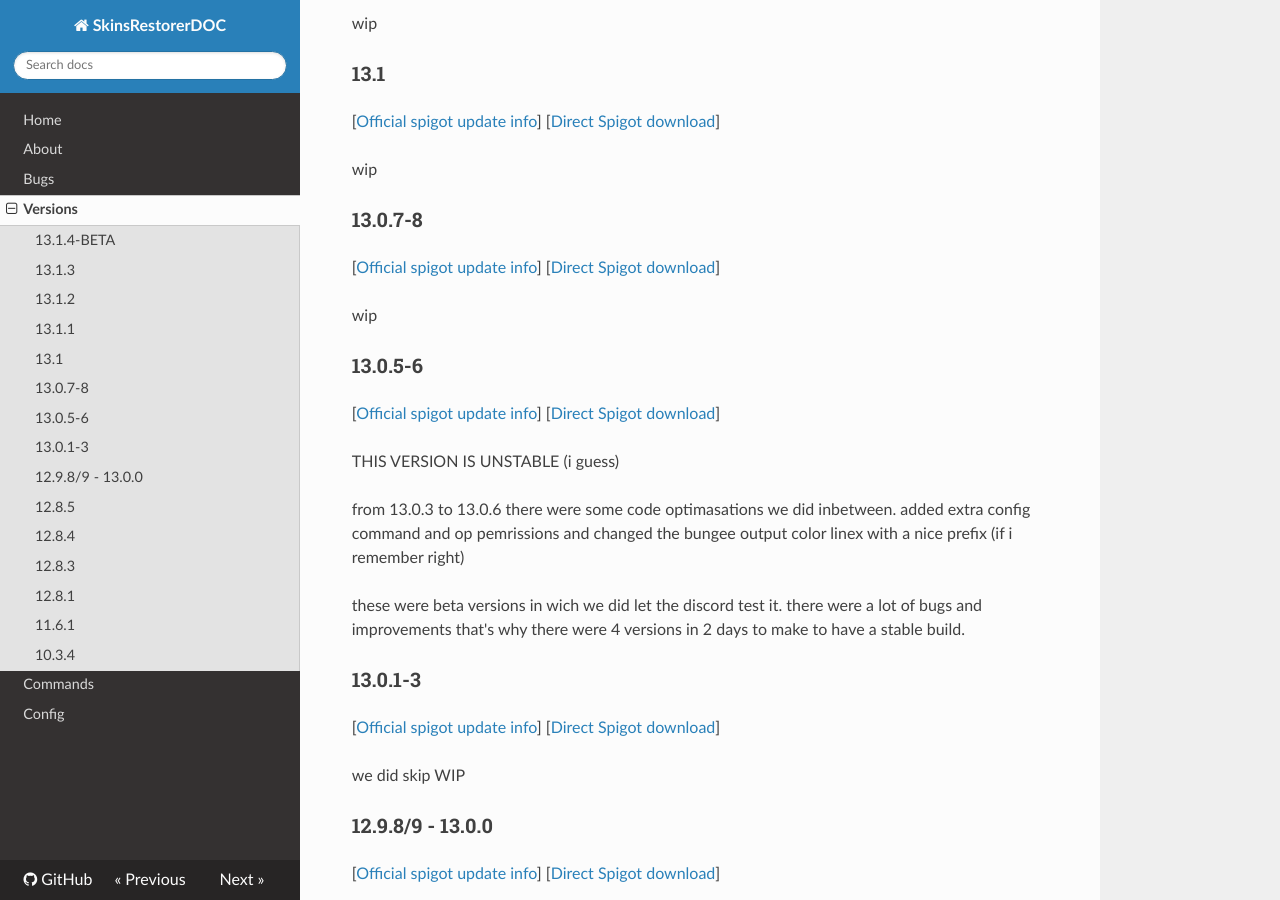
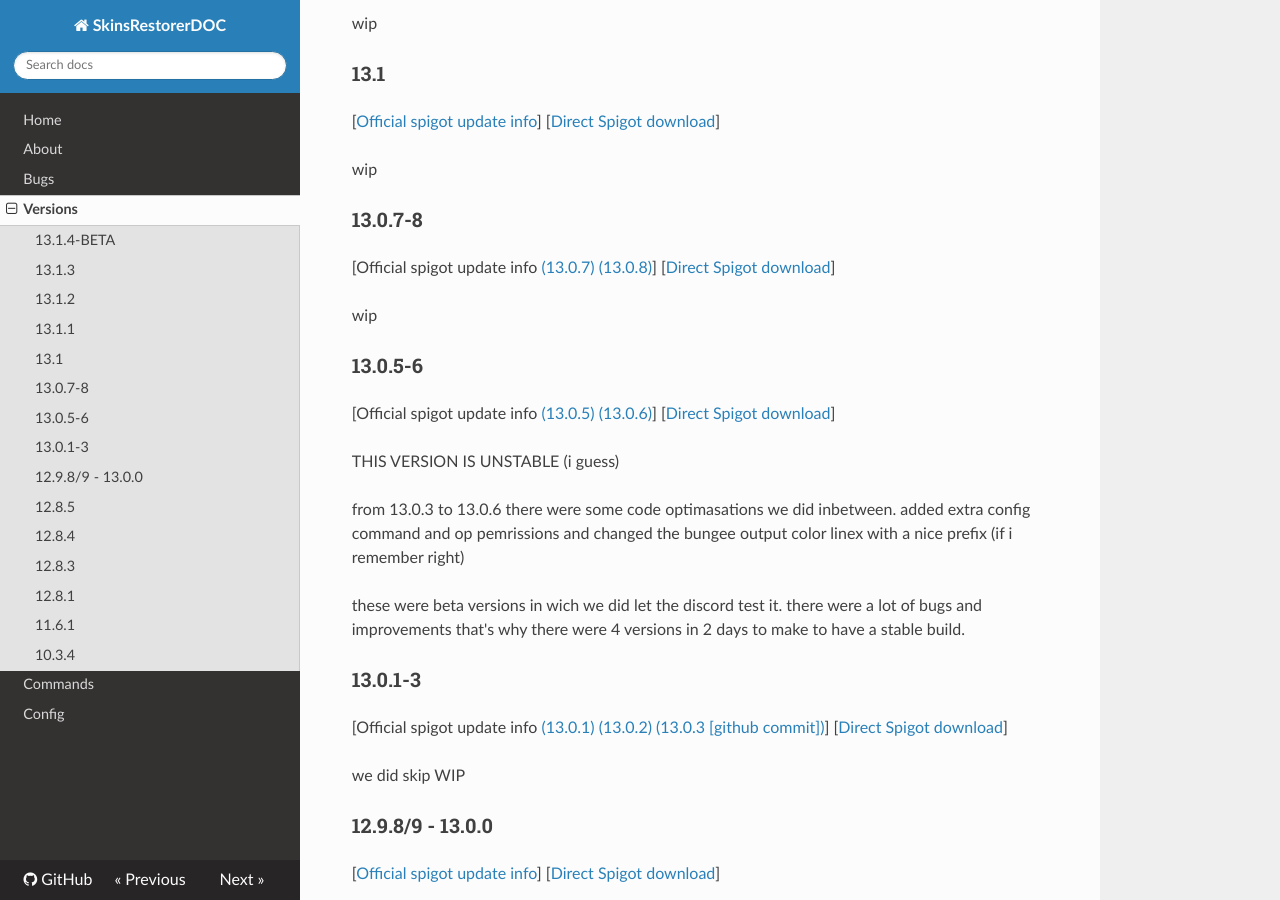
Before and after one commit to xknat/SkinsRestorerDOC, an MkDocs documentation site: the page built from docs/versions.md, in a window 1280 px wide and 900 px high, scrolled down 876 px. Built offline with MkDocs 1.6.1, drawn with Linux system fonts in a browser that asks for light colours; nearby versions of some CDN libraries; old or Windows-style settings are respelled for this version of MkDocs.

Commit message:
added update spigot page in version.md till v13.0.1

```diff
--- a/docs/versions.md
+++ b/docs/versions.md
@@ -13,7 +13,7 @@ sadly after a month or 2 all proxy's were slowley goign down. in the end some se
 
 ###13.1.3
 
-[[Official spigot update info](versions.md)] [[Direct Spigot download](https://www.spigotmc.org/resources/skinsrestorer.2124/download?version=178566)]
+[[Official spigot update info](https://www.spigotmc.org/resources/skinsrestorer.2124/update?update=181347)] [[Direct Spigot download](https://www.spigotmc.org/resources/skinsrestorer.2124/download?version=178566)]
 
 - fixed skinsrestorer not working for bukkit since 1.12
 
@@ -25,7 +25,7 @@ sadly after a month or 2 all proxy's were slowley goign down. in the end some se
 
 ###13.1.2
 
-[[Official spigot update info](versions.md)] [[Direct Spigot download](https://www.spigotmc.org/resources/skinsrestorer.2124/download?version=167127)]
+[[Official spigot update info](https://www.spigotmc.org/resources/skinsrestorer.2124/update?update=169709)] [[Direct Spigot download](https://www.spigotmc.org/resources/skinsrestorer.2124/download?version=167127)]
 
 - we added the [skinsrestorer] prefix to conzole output command's
 
@@ -33,25 +33,25 @@ sadly after a month or 2 all proxy's were slowley goign down. in the end some se
 
 ###13.1.1
 
-[[Official spigot update info](versions.md)] [[Direct Spigot download](https://www.spigotmc.org/resources/skinsrestorer.2124/download?version=166558)]
+[[Official spigot update info](https://www.spigotmc.org/resources/skinsrestorer.2124/update?update=169123)] [[Direct Spigot download](https://www.spigotmc.org/resources/skinsrestorer.2124/download?version=166558)]
 
 wip
 
 ###13.1
 
-[[Official spigot update info](versions.md)] [[Direct Spigot download](https://www.spigotmc.org/resources/skinsrestorer.2124/download?version=166402)]
+[[Official spigot update info](https://www.spigotmc.org/resources/skinsrestorer.2124/update?update=168965)] [[Direct Spigot download](https://www.spigotmc.org/resources/skinsrestorer.2124/download?version=166402)]
 
 wip
 
 ###13.0.7-8
 
-[[Official spigot update info](versions.md)] [[Direct Spigot download](https://www.spigotmc.org/resources/skinsrestorer.2124/download?version=165571)]
+[Official spigot update info [(13.0.7)](https://www.spigotmc.org/resources/skinsrestorer.2124/update?update=168041) [(13.0.8)](https://www.spigotmc.org/resources/skinsrestorer.2124/update?update=168115)] [[Direct Spigot download](https://www.spigotmc.org/resources/skinsrestorer.2124/download?version=165571)]
 
 wip
 
 ###13.0.5-6
 
-[[Official spigot update info](versions.md)] [[Direct Spigot download](https://www.spigotmc.org/resources/skinsrestorer.2124/download?version=165415)]
+[Official spigot update info [(13.0.5)](https://www.spigotmc.org/resources/skinsrestorer.2124/update?update=167862) [(13.0.6)](https://www.spigotmc.org/resources/skinsrestorer.2124/update?update=167956)] [[Direct Spigot download](https://www.spigotmc.org/resources/skinsrestorer.2124/download?version=165415)]
 
 THIS VERSION IS UNSTABLE (i guess)
 
@@ -61,7 +61,7 @@ these were beta versions in wich we did let the discord test it. there were a lo
 
 ###13.0.1-3
 
-[[Official spigot update info](versions.md)] [[Direct Spigot download](versions.md)]
+[Official spigot update info [(13.0.1)](https://www.spigotmc.org/resources/skinsrestorer.2124/update?update=162511) [(13.0.2)](https://www.spigotmc.org/resources/skinsrestorer.2124/update?update=162643) [(13.0.3 [github commit])](version.md)] [[Direct Spigot download](versions.md)]
 
 we did skip WIP
 
```
